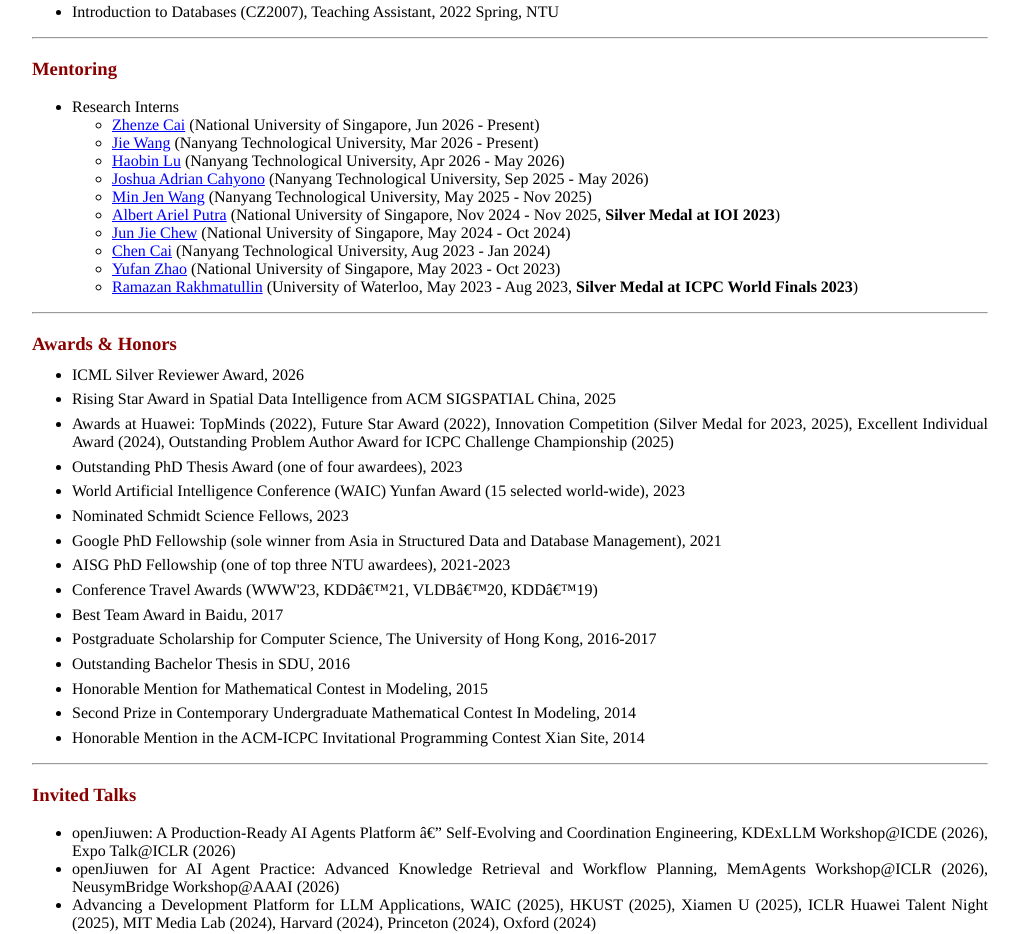
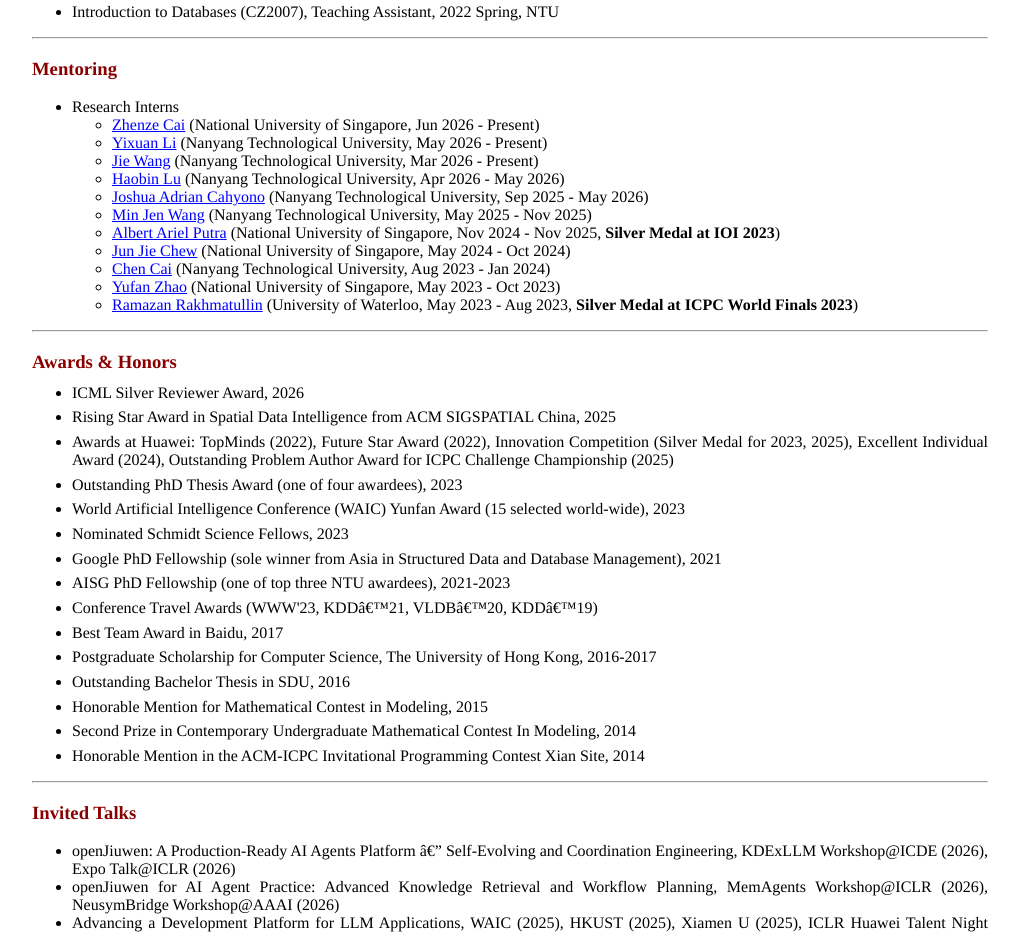
Before and after one commit to zhengwang125/zhengwang125.github.io, a plain HTML site: page index.html in a window 1280 px wide. Shown: the part 4175-5109 px from the top of the page, without its empty margins (130-1149 px from the left). Drawn offline with Linux system fonts and the light colour scheme; a script that the page names is missing.

Commit message:
Update index.html

```diff
--- a/index.html
+++ b/index.html
@@ -471,6 +471,7 @@ My current research interests include LLMs, data management, and data mining, su
 <li style="font-size:12pt;margin-top:5pt;margin-bottom:1pt">Research Interns
     <ul>
 	<li><a href="https://" target="_blank" style="color:#0000FF;">Zhenze Cai</a> (National University of Singapore, Jun 2026 - Present) </li>
+	<li><a href="https://" target="_blank" style="color:#0000FF;">Yixuan Li</a> (Nanyang Technological University, May 2026 - Present) </li>
 	<li><a href="https://" target="_blank" style="color:#0000FF;">Jie Wang</a> (Nanyang Technological University, Mar 2026 - Present) </li>
 	<li><a href="https://" target="_blank" style="color:#0000FF;">Haobin Lu</a> (Nanyang Technological University, Apr 2026 - May 2026) </li>
     <li><a href="https://scholar.google.com/citations?user=i0lscjYAAAAJ&hl=en" target="_blank" style="color:#0000FF;">Joshua Adrian Cahyono</a> (Nanyang Technological University, Sep 2025 - May 2026) </li>
```
